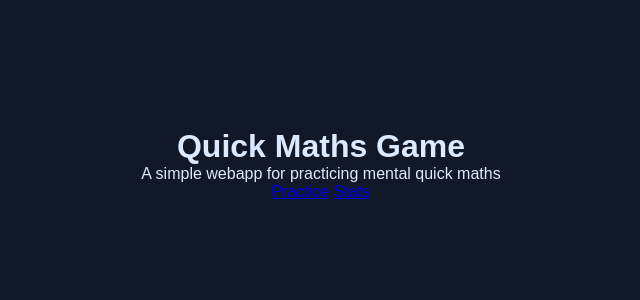
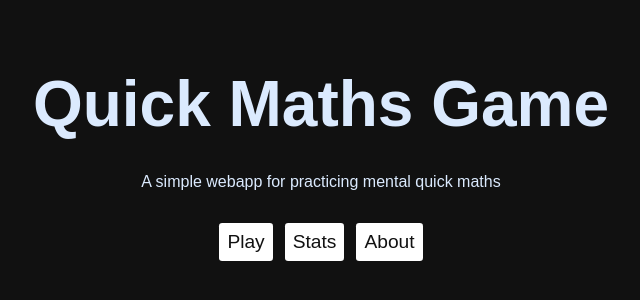
Before and after one commit to Bijan-K/Svelte-Math-Game, a SvelteKit app: page / in a window 1280 px wide. Shown: the part 236-536 px from the top of the page, without its empty margins (319-959 px from the left). Built offline with nearby package versions, Linux system fonts and the light colour scheme.

Commit message:
Add intro effect ,adjust routes

```diff
--- a/src/routes/+layout.svelte
+++ b/src/routes/+layout.svelte
@@ -1,14 +1,10 @@
 <script>
-  import "./globals.css"
+	import './globals.css';
 </script>
-
-<svelte:head>
-    <title>Stats | Math Game</title>
-</svelte:head>
-
 
 <div class="app">
 	<main>
+		<aside></aside>
 		<slot />
 	</main>
 </div>
@@ -33,5 +29,4 @@
 		margin: 0 auto;
 		box-sizing: border-box;
 	}
-
 </style>
--- a/src/routes/+page.svelte
+++ b/src/routes/+page.svelte
@@ -1,14 +1,41 @@
 <script>
+	import { fade, fly } from 'svelte/transition';
+	let showOverlay = true;
+
+	function playHandler() {
+		showOverlay = !showOverlay;
+		document.querySelector('.block1').classList.add('.t-block1');
+		document.querySelector('.block2').classList.add('.t-block2');
+		document.querySelector('.block3').classList.add('.t-block3');
+		document.querySelector('.block4').classList.add('.t-block4');
+	}
 </script>
 
+<svelte:head>
+	<title>Math Game</title>
+</svelte:head>
+
 <div class="container">
-	<h1>Quick Maths Game</h1>
-	<p>A simple webapp for practicing mental quick maths</p>
+	{#if showOverlay}
+		<div class="block-container">
+			<div out:fly={{ x: -500, duration: 4000 }} class="block3"></div>
+			<div out:fly={{ x: 500, duration: 4000 }} class="block4"></div>
+			<div out:fly={{ y: -500, duration: 4000 }} class="block1"></div>
+			<div out:fly={{ y: 500, duration: 4000 }} class="block2"></div>
+		</div>
 
-	<div>
-		<a data-sveltekit-reload href="/game">Practice</a>
-		<a data-sveltekit-reload href="/stats">Stats</a>
-	</div>
+		<div out:fade class="overlay-container">
+			<h1>Quick Maths Game</h1>
+			<p>A simple webapp for practicing mental quick maths</p>
+
+			<div class="overlay-btn-container">
+				<button on:click={playHandler} class="playbtn">Play</button>
+				<!-- data-sveltekit-reload -->
+				<a class="linkbtn" href="/stats">Stats</a>
+				<a class="linkbtn" href="/about">About</a>
+			</div>
+		</div>
+	{/if}
 </div>
 
 <style>
@@ -17,8 +44,105 @@
 		width: 100%;
 		display: flex;
 		flex-grow: 1;
+		gap: 2rem;
 		flex-direction: column;
 		align-items: center;
 		justify-content: center;
 	}
+
+	.overlay-container {
+		display: flex;
+		flex-direction: column;
+		gap: 2rem;
+		justify-content: center;
+		align-items: center;
+		z-index: 3;
+	}
+	.overlay-container h1 {
+		font-size: 4rem;
+	}
+	.block-container {
+		position: fixed;
+		height: 100vh;
+		width: 100vw;
+		z-index: 2;
+	}
+	.block1 {
+		position: fixed;
+		height: 100vh;
+		width: 100vw;
+		background-color: #111;
+		top: -50%;
+	}
+	.block2 {
+		position: fixed;
+		height: 100vh;
+		width: 100vw;
+		background-color: #111;
+		top: 50%;
+	}
+
+	.block3 {
+		position: fixed;
+		height: 100vh;
+		width: 100vw;
+		background-color: #111;
+		right: 50%;
+	}
+	.block3::before {
+		--line: hsla(0, 0%, 95%, 0.25);
+		content: '';
+		height: 100vh;
+		width: 100vw;
+		position: fixed;
+		background:
+			linear-gradient(90deg, var(--line) 2px, transparent 1px 10vmin) 0 -5vmin / 10vmin 10vmin,
+			linear-gradient(var(--line) 2px, transparent 2px 10vmin) 0 -5vmin / 10vmin 10vmin;
+		mask: linear-gradient(-15deg, transparent 10%, white);
+		top: 0;
+		z-index: -1;
+	}
+
+	.block4 {
+		position: fixed;
+		height: 100vh;
+		width: 100vw;
+		background-color: #111;
+		left: +50%;
+	}
+	.block4::before {
+		--line: hsla(0, 0%, 95%, 0.25);
+		content: '';
+		height: 100vh;
+		width: 100vw;
+		position: fixed;
+		background:
+			linear-gradient(90deg, var(--line) 2px, transparent 1px 10vmin) 0 -5vmin / 10vmin 10vmin,
+			linear-gradient(var(--line) 2px, transparent 2px 10vmin) 0 -5vmin / 10vmin 10vmin;
+		mask: linear-gradient(-15deg, transparent 10%, white);
+		top: 0;
+		z-index: -1;
+	}
+
+	.overlay-btn-container {
+		display: flex;
+		gap: 0.75rem;
+	}
+	.playbtn {
+		padding: 0.5rem;
+		border: none;
+		background-color: white;
+		color: #111;
+		border-radius: 0.2rem;
+		font-size: larger;
+	}
+	.linkbtn {
+		padding: 0.5rem;
+		border: none;
+		background-color: white;
+		text-decoration: none;
+		color: #111;
+		border-radius: 0.2rem;
+		font-size: larger;
+	}
 </style>
--- a/src/routes/about/+layout.svelte
+++ b/src/routes/about/+layout.svelte
@@ -1,10 +1,6 @@
 <script>
-    import Aside from "../../lib/Aside.svelte";
 </script>
 
 <svelte:head>
-    <title>About | Math Game  </title>
+	<title>About | Math Game</title>
 </svelte:head>
-
-<Aside/>
-<slot/>
--- a/src/routes/game/+layout.svelte
+++ /dev/null
@@ -1,3 +0,0 @@
-<svelte:head>
-    <title>Game</title>
-</svelte:head>
--- a/src/routes/globals.css
+++ b/src/routes/globals.css
@@ -7,7 +7,7 @@ body,
 html {
 	height: 100%;
 	overflow: hidden;
-	background-color: #111827;
+	background-color: #334155;
 	color: #dbeafe;
 	font-family: sans-serif;
 }
--- a/src/routes/stats/+layout.svelte
+++ b/src/routes/stats/+layout.svelte
@@ -1,3 +1,3 @@
 <svelte:head>
-    <title>Math Game | Stats</title>
+	<title>Stats | Math Game</title>
 </svelte:head>
--- a/src/routes/stats/+page.svelte
+++ b/src/routes/stats/+page.svelte
@@ -0,0 +1,4 @@
+<div></div>
+
+<style>
+</style>
```
Also changed, not shown: src/lib/Aside.svelte (+3 -6 lines), src/routes/game/+page.svelte (deleted). Lines whose indentation alone changed are shown as unchanged.
